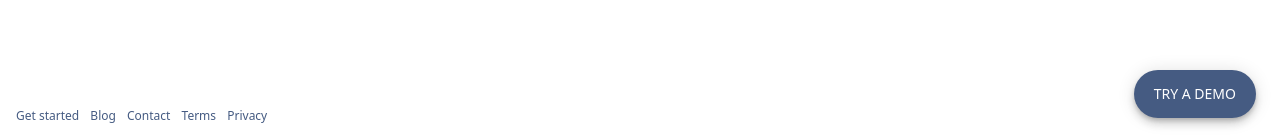
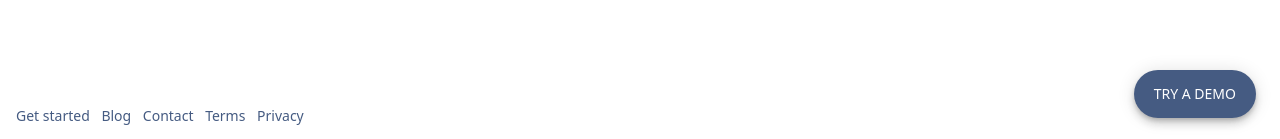
Before and after one commit to cenchat/cenchat.github.io, a Jekyll site: the page built from index.md, in a window 1280 px wide. Shown: the part 758-897 px from the top of the page. Built offline with Jekyll 4.4.1, drawn with Linux system fonts in a browser that asks for light colours; a script that is not in the unit is left out.

Commit message:
Fix mobile usability issues

```diff
--- a/COPYRIGHT.txt
+++ b/COPYRIGHT.txt
@@ -1,4 +1,4 @@
-Cenchat - Messaging for websites
+Cenchat - Messaging for blogs
 
 Copyright (C) Cenchat
 
--- a/assets/layout.css
+++ b/assets/layout.css
@@ -57,7 +57,7 @@
 }
 
 .layout__footer {
-  font-size: 0.75rem;
+  font-size: 0.875rem;
   font-weight: 400;
   line-height: 1.25rem;
 }
@@ -77,14 +77,16 @@
 }
 
 .layout__footer ul {
-  padding: 16px 12px;
+  padding: 8px 12px;
   margin-top: 0;
   margin-bottom: 0;
   list-style-type: none;
 }
 
 .layout__footer li {
-  display: inline;
+  display: inline-block;
+  height: 36px;
   padding-right: 4px;
   padding-left: 4px;
+  line-height: 36px;
 }
```
